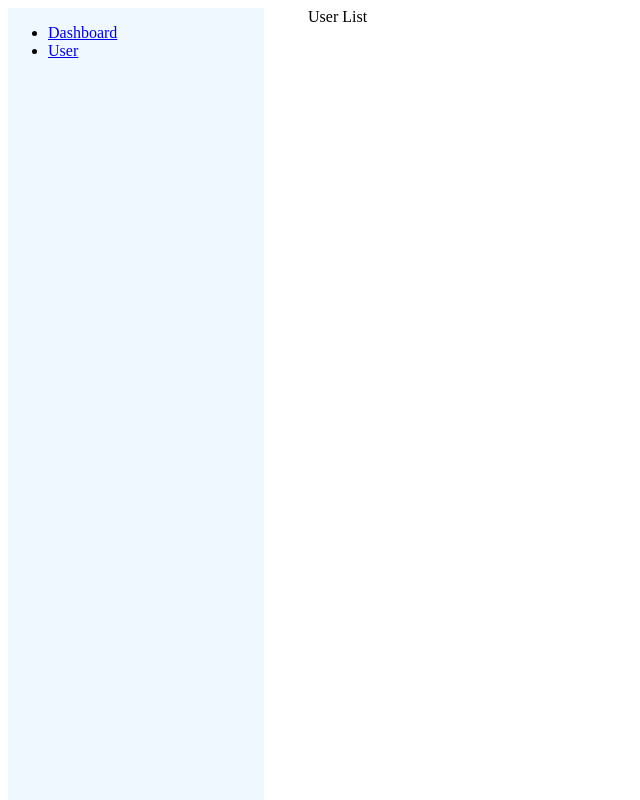
After one commit to RohilPrajapati/project-ii, a Flask app: page /admin/user in a window 1280 px wide. The commit adds this page. Shown: the whole page, without its empty margins (0-640 px from the left). Run offline with Flask 3, Linux system fonts and the light colour scheme.

Commit message:
create basic structure of admin panel

```diff
--- /dev/null
+++ b/main/static/admin.css
@@ -0,0 +1,13 @@
+.main_body{
+    display: flex;
+}
+.admin_nav{
+    position: fixed;
+    height: 100vh;
+    width: 20%;
+    background-color: aliceblue;
+}
+.content{
+    margin-left: 300px;
+    width: 80%;
+}
--- a/main/templates/index.html
+++ b/main/templates/index.j2
@@ -1,4 +1,4 @@
-{% extends "base.html" %}
+{% extends "base.j2" %}
 {% block title %}
 Home
 {% endblock %}
--- /dev/null
+++ b/main/templates/pages/admin/admin_base.j2
@@ -0,0 +1,26 @@
+<!DOCTYPE html>
+<html lang="en">
+
+<head>
+    <meta charset="UTF-8">
+    <meta name="viewport" content="width=device-width, initial-scale=1.0">
+    <link href="../../../static/admin.css"  rel="stylesheet"/>
+    <title>{% block title %} {% endblock %}</title>
+</head>
+
+<body>
+    <div class="main_body">
+        <div class="admin_nav">
+            <ul>
+                <li><a href="{{ url_for('dashboard') }}">Dashboard</a></li>
+                <li><a href="{{ url_for('user') }}">User</a></li>
+            </ul>
+
+        </div>
+        <div class="content">
+            {% block content %}{% endblock %}
+        </div>
+    </div>
+</body>
+
+</html>
--- a/main/templates/pages/admin/dashboard.html
+++ b/main/templates/pages/admin/dashboard.j2
@@ -1,8 +1,8 @@
-{% extends "admin_base.html" %}
+{% extends "/pages/admin/admin_base.j2" %}
 {% block title %}
 Dashboard
 {% endblock %}
 
-{% block body %}
+{% block content %}
 DashBoard
 {% endblock %}
--- /dev/null
+++ b/main/templates/pages/admin/user.j2
@@ -0,0 +1,8 @@
+{% extends "/pages/admin/admin_base.j2" %}
+{% block title %}
+User List
+{% endblock %}
+
+{% block content %}
+User List
+{% endblock %}
--- a/main/templates/pages/login.html
+++ b/main/templates/pages/login.j2
@@ -1,4 +1,4 @@
-{% extends "base.html" %}
+{% extends "base.j2" %}
 {% block title %}
 Login
 {% endblock %}
--- a/main/templates/pages/register.html
+++ b/main/templates/pages/register.j2
@@ -1,4 +1,4 @@
-{% extends "base.html" %}
+{% extends "base.j2" %}
 {% block title %}
 Register
 {% endblock %}
--- a/main/views.py
+++ b/main/views.py
@@ -9,7 +9,7 @@ from werkzeug.security import generate_password_hash, check_password_hash
 @app.route('/',methods=['GET','POST'])
 def index():
     if request.method == 'GET':
-        return render_template('index.html',response={'data_status':False})
+        return render_template('index.j2',response={'data_status':False})
     if request.method == 'POST':
         print(request)
         eqn = request.form['eqn']
@@ -26,14 +26,14 @@ def index():
             response = false_position(eqn,a,b)
         elif algo == "fixedPoint":
             response = fixed_point(eqn,a,b)
-        return render_template('index.html',response=response)
+        return render_template('index.j2',response=response)
 
 @app.route('/login',methods=['GET','POST'])
 def login():
     if request.method == 'GET':
         if session['id']:
             return redirect(url_for('index'))
-        return render_template('pages/login.html')
+        return render_template('pages/login.j2')
     elif request.method == 'POST':
         username = request.form.get('username')
         password = request.form.get('password')
@@ -43,24 +43,24 @@ def login():
             response = {
                 'message':'Username is not register'
             }
-            return render_template('pages/login.html',response=response)
+            return render_template('pages/login.j2',response=response)
         if not check_password_hash(user['password'],password):
             response = {
                 'message':'Password Incorrect'
             }
-            return render_template('pages/login.html',response=response)
+            return render_template('pages/login.j2',response=response)
         session['id']= user['id']
         session["username"] = user['username']
         response = {
             'message':'Login Success'
         }
         return redirect(url_for('index'))
-        # return render_template('pages/login.html',response=response)
+        # return render_template('pages/login.j2',response=response)
 
 @app.route('/register',methods=['GET','POST'])
 def register():
     if request.method == 'GET':
-        return render_template('pages/register.html')
+        return render_template('pages/register.j2')
     elif request.method == 'POST':
         print(request)
         username = request.form['username']
@@ -73,12 +73,12 @@ def register():
             response = {
                 'message':'Registered User'
             }
-            return render_template('pages/register.html',response=response)
+            return render_template('pages/register.j2',response=response)
         except:
             response = {
                 'message':'User Registration fail'
             }
-            return render_template('pages/register.html',response=response)
+            return render_template('pages/register.j2',response=response)
 
 @app.route('/logout',methods=['GET'])
 def logout():
@@ -88,15 +88,24 @@ def logout():
         response = {
             'message':'User have been logout'
         }
-        return render_template('pages/login.html',response = response)
+        return render_template('pages/login.j2',response = response)
 
 # admin view
-@app.route('/logout',methods=['GET'])
+@app.route('/admin/login',methods=['GET'])
 def admin_login():
     if request.method == 'GET':
         pass
     if request.method == 'POST':
         pass
-@app.route('/logout',methods=['GET'])
+
+
+@app.route('/admin/dashboard',methods=['GET'])
 def dashboard():
-    ...
+    if request.method == "GET":
+        return render_template('pages/admin/dashboard.j2')
+
+
+@app.route('/admin/user',methods=['GET'])
+def user():
+    if request.method == "GET":
+        return render_template('pages/admin/user.j2')
```
Also changed, not shown: main/templates/pages/admin/admin_base.html (deleted, +0 -12 lines), main/templates/base.j2 (renamed from main/templates/base.html), main/templates/components/graph.j2 (renamed from main/templates/components/graph.html), main/templates/components/navbar.j2 (renamed from main/templates/components/navbar.html), main/templates/components/sidebar.j2 (renamed from main/templates/components/sidebar.html), main/templates/pages/admin/login.html (deleted), main/templates/pages/admin/login.j2 (added), main/templates/pages/admin/user.html (deleted).
